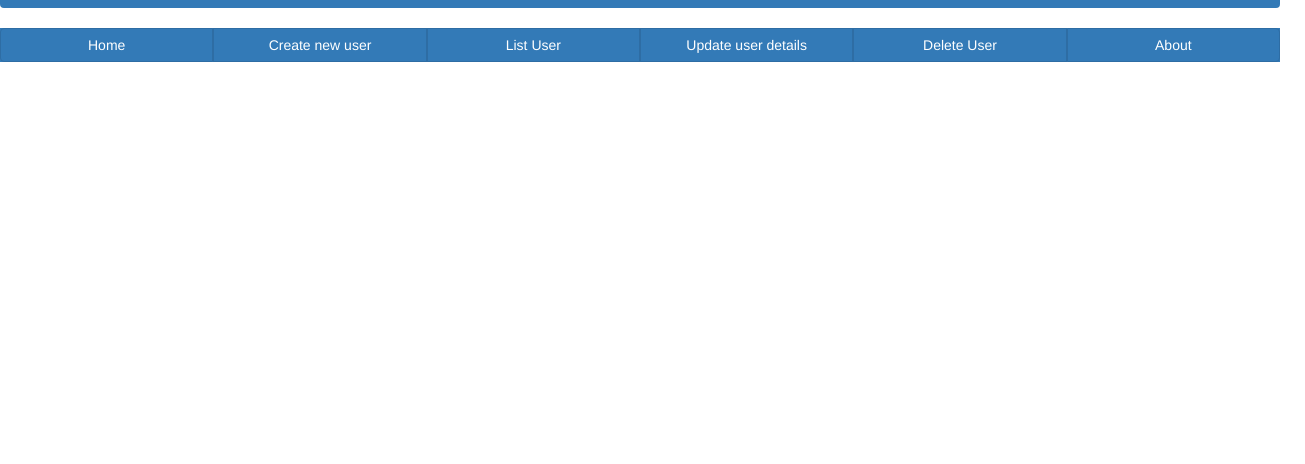
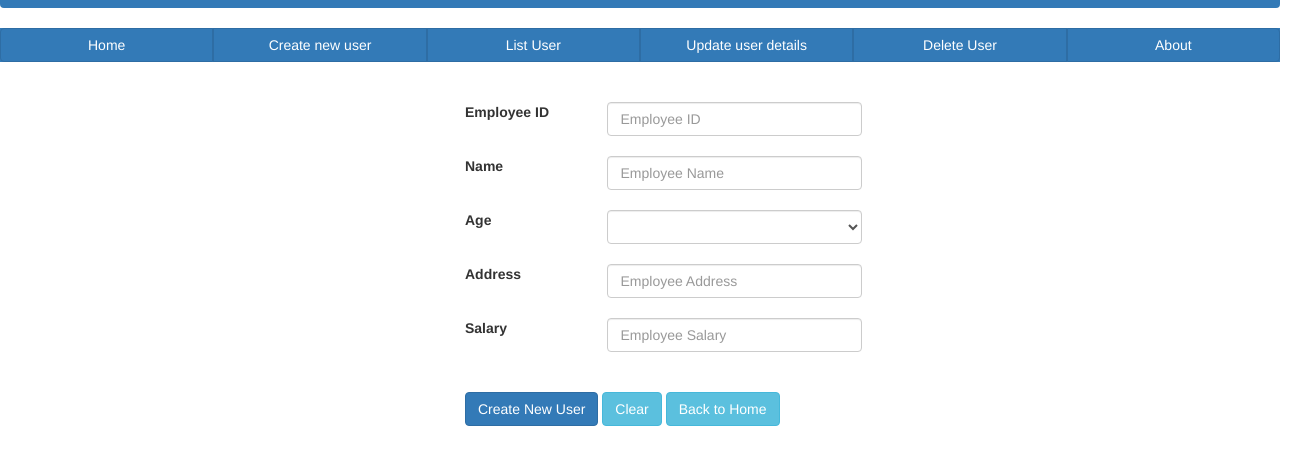
Before and after one commit to karthickak2016/myproject, a plain HTML site: page index.html in a window 1280 px wide. Shown: the part 50-514 px from the top of the page, 1305 px wide, since content can reach past the window. Drawn offline with nearby package versions, Linux system fonts and the light colour scheme.

Commit message:
added few items

```diff
--- a/index.html
+++ b/index.html
@@ -64,6 +64,41 @@
   		</div>
 	</div>
 	<br><br>
-	<div id="includeContent"></div>
+	<div id="includeContent">
+		<div class="container" id="div3">
+		<div class="col-md-9 col-md-offset-4">
+			<form id="createnewemployee">
+				<div class="row">
+					<div class="col-sm-2"><label for="empid">Employee ID</label></div>
+					<div class="col-sm-4"><input type="empid" class="form-control" id="empid" placeholder="Employee ID" required></div>
+				</div>
+				<br>
+				<div class="row">
+					<div class="col-sm-2"><label for="name">Name</label></div>
+					<div class="col-sm-4"><input type="name" class="form-control" id="name" placeholder="Employee Name" required></div>
+				</div>
+				<br>
+				<div class="row">
+					<div class="col-sm-2"><label for="ageselect">Age</label></div>
+					<div class="col-sm-4"><select class="form-control" id="ageselect" required></select></div>
+				</div>
+				<br>
+				<div class="row">
+					<div class="col-sm-2"><label for="address">Address</label></div>
+					<div class="col-sm-4"><input type="address" class="form-control" id="address" placeholder="Employee Address" required></div>
+				</div>
+				<br>
+				<div class="row">
+					<div class="col-sm-2"><label for="salary">Salary</label></div>
+					<div class="col-sm-4"><input type="salary" class="form-control" id="salary" placeholder="Employee Salary" required></div>
+				</div>
+				<br><br>
+				<button type="submit" id="submitbtn" class="btn btn-primary">Create New User</button>
+				<button type="button" id="clearbtn" class="btn btn-info">Clear</button>
+				<button type="button" id="bcktohm" class="btn btn-info">Back to Home</button>
+			</form>
+		</div>
+		</div>
+	</div>
 </body>
 </html>
```
